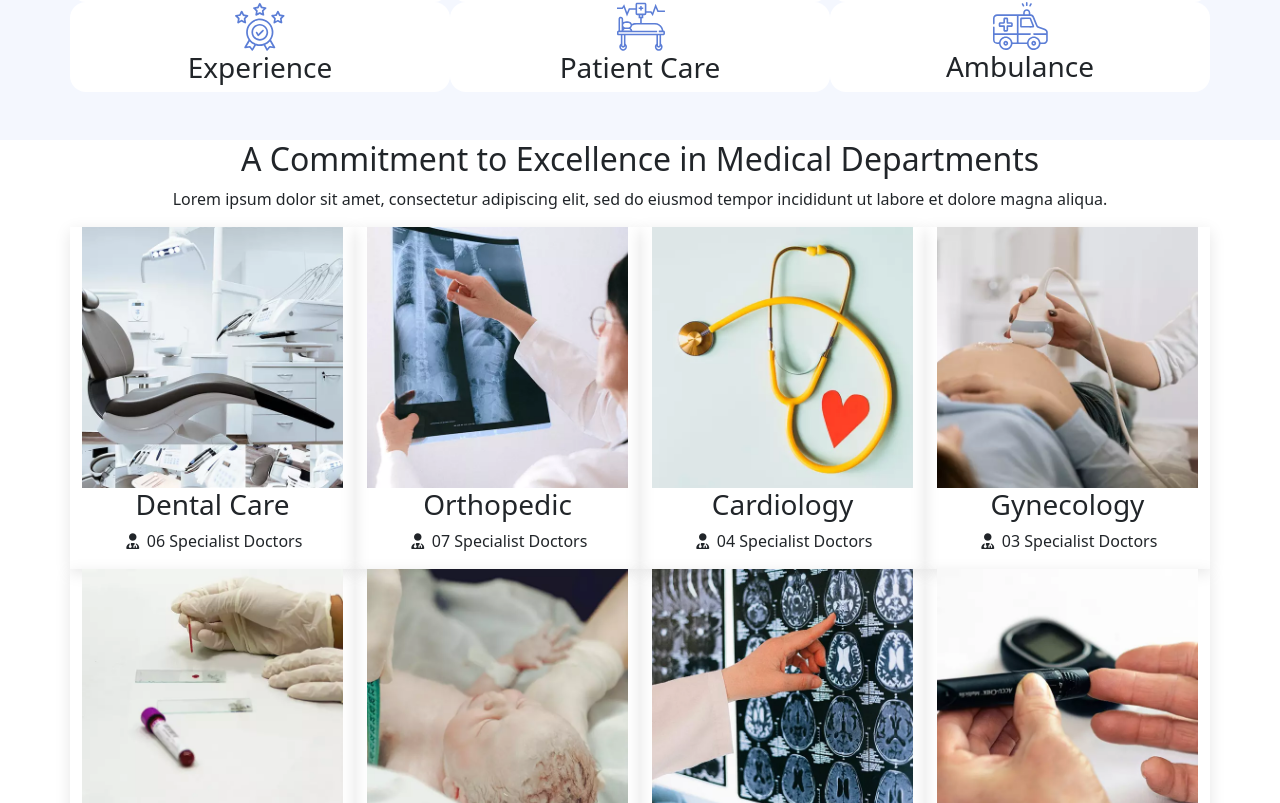
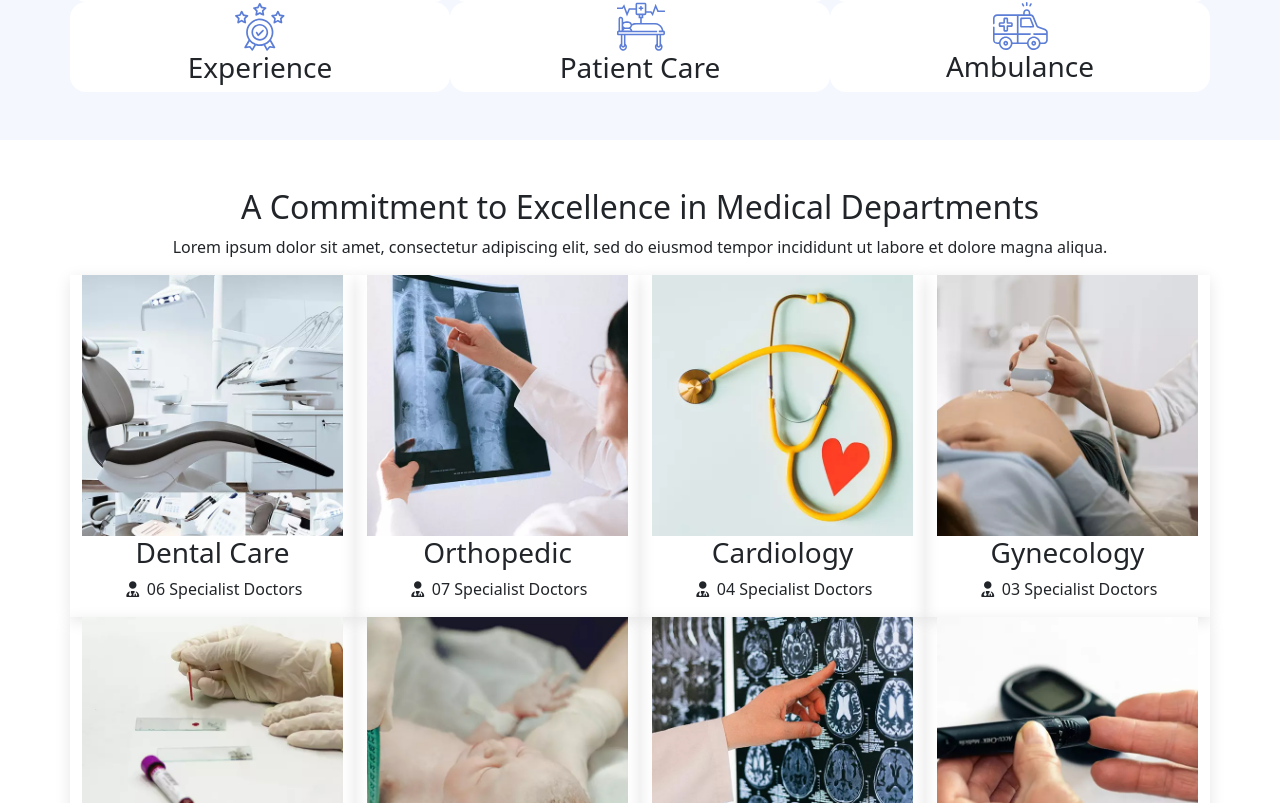
Before and after one commit to arathn8n/medHc, a React (Vite) app: page / in a window 1280 px wide. Shown: the part 2857-3660 px from the top of the page. Built offline with nearby package versions, Linux system fonts and the light colour scheme.

Commit message:
poniendo padding al contenedor

```diff
--- a/src/components/departments/Departments.jsx
+++ b/src/components/departments/Departments.jsx
@@ -3,7 +3,7 @@ import './department.css'
 
 const Departments = () => {
   return (
-    <div className='container' id='Departments'>
+    <div className='container py-5' id='Departments'>
       <section>
         <header>
           <h2 className='h2Department text-center'>A Commitment to Excellence in Medical Departments</h2>
```
